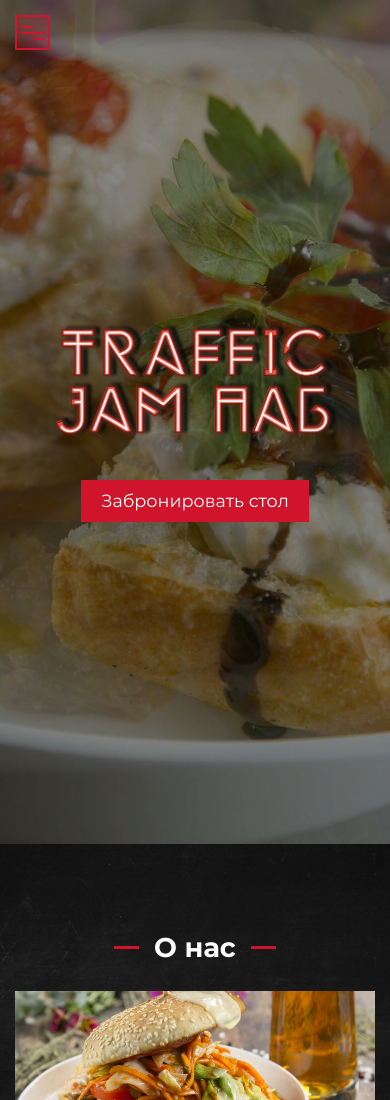
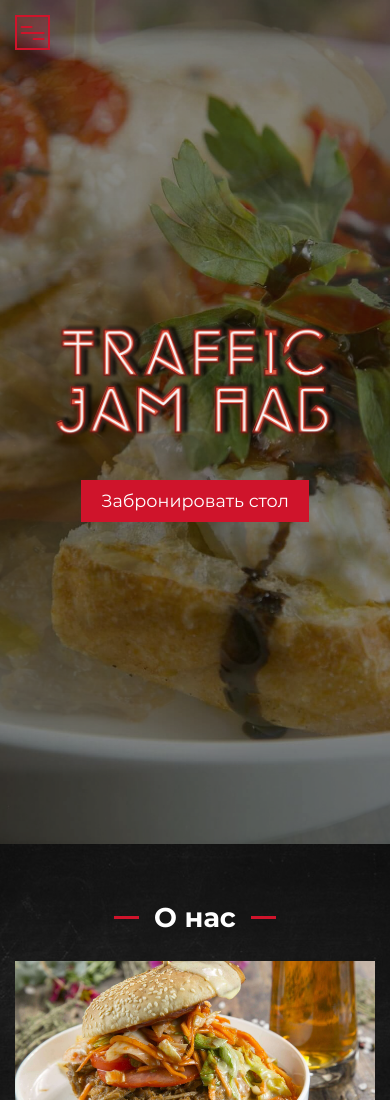
Before and after one commit to rybkinevg/trafficjampub, a plain HTML site: page index.html in a window 390 px wide. Shown: the top 1100 px of the page. Drawn offline with Linux system fonts and the light colour scheme.

Commit message:
fix scroll

```diff
--- a/assets/sass/_media.scss
+++ b/assets/sass/_media.scss
@@ -208,4 +208,8 @@
     .main {
         padding-top: 0;
     }
+
+    .section__title {
+        padding: 60px 0 30px 0;
+    }
 }
```
Also changed, not shown: assets/css/main.css.
